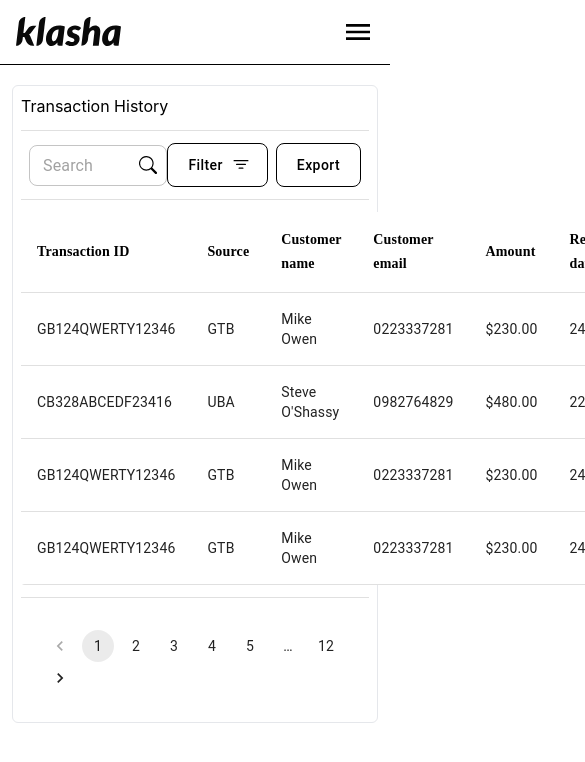
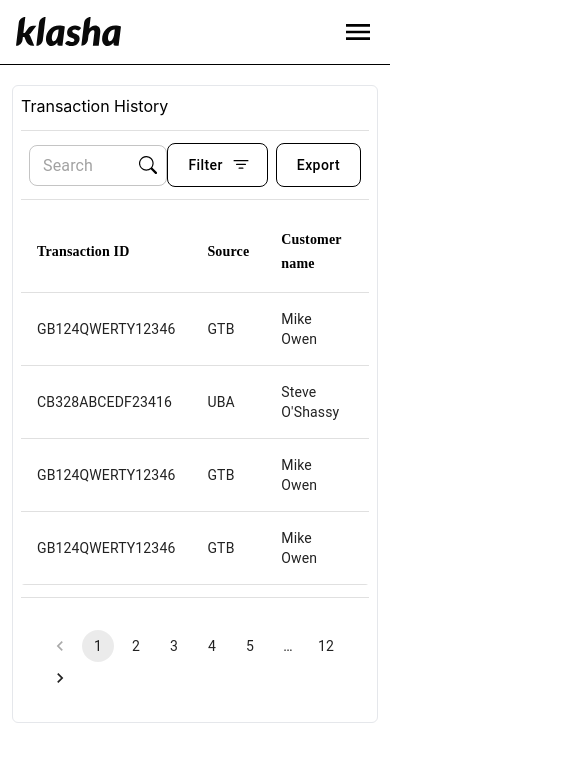
Before and after one commit to EmekaNkwo/klasha_assessment, a React (Create React App) app: page /dashboard/transactions in a window 390 px wide. Shown: the top 762 px of the page, 585 px wide, since content can reach past the window. Built offline with nearby package versions, Linux system fonts and the light colour scheme; the HTML template or start-up script is replaced by a standard one.

Commit message:
added responsiveness to transaction table

```diff
--- a/src/pages/Transactions.jsx
+++ b/src/pages/Transactions.jsx
@@ -71,7 +71,6 @@ function Transactions() {
         <TableContainer
           component={Paper}
           sx={{
-            minWidth: 650,
             boxShadow: "none",
           }}
         >
```
